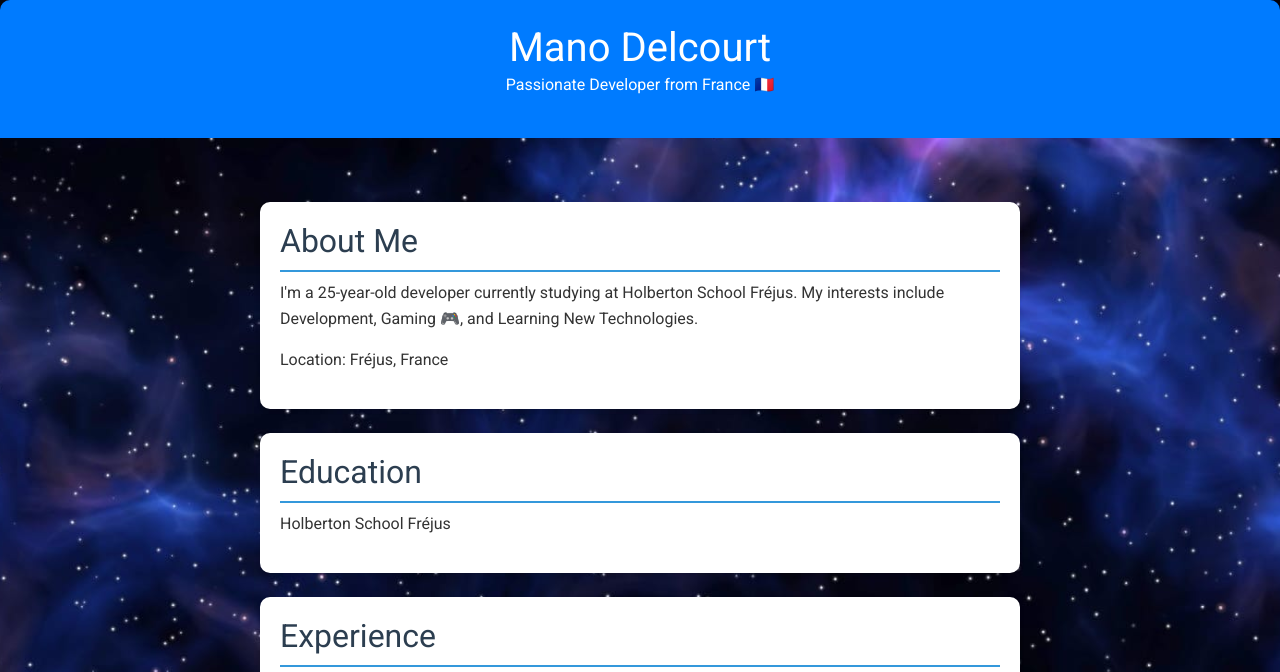
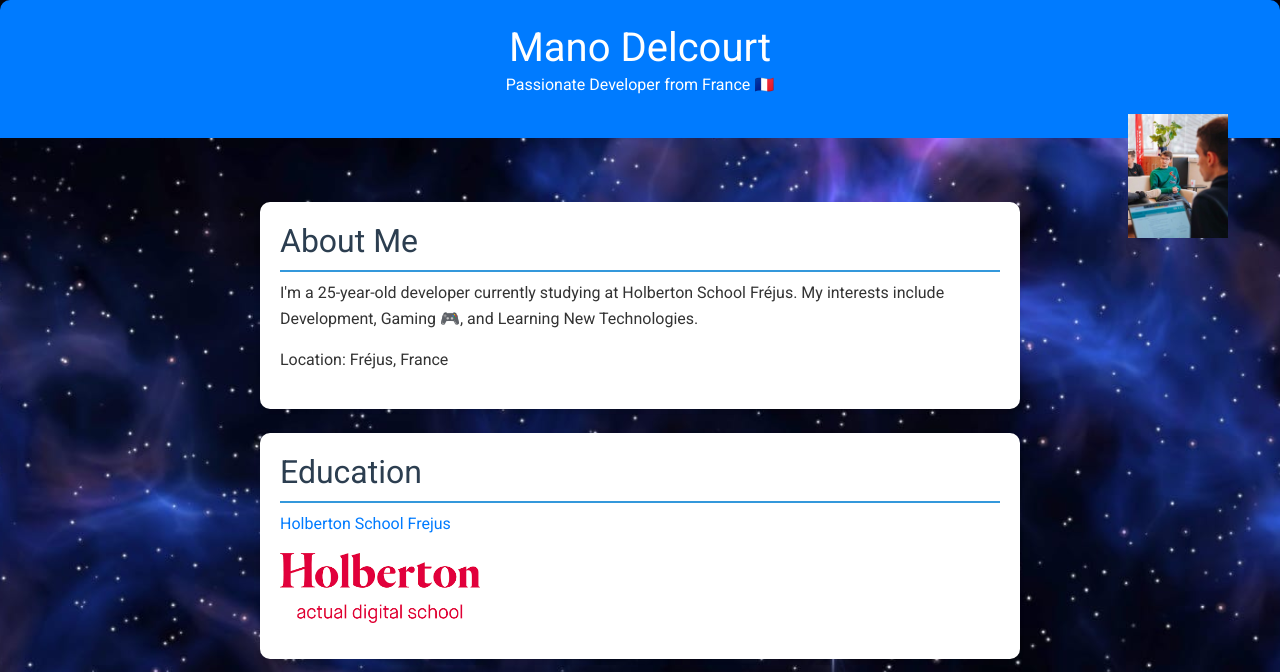
Before and after one commit to Maniok19/Maniok19.github.io, a plain HTML site: page index.html in a window 1280 px wide. Shown: the top 672 px of the page. Drawn offline with nearby package versions, Linux system fonts and the light colour scheme.

Commit message:
Add Holberton School image and link to education section in index.html

```diff
--- a/index.html
+++ b/index.html
@@ -12,6 +12,7 @@
     <header class="bg-primary text-white text-center py-4">
         <h1>Mano Delcourt</h1>
         <p>Passionate Developer from France 🇫🇷</p>
+        <img src="holber (1).jpg" alt="Holberton School" style="width:100px; float:right; margin-right:20px;">
     </header>
     <div class="container mt-4">
         <div class="section mb-4">
@@ -21,7 +22,10 @@
         </div>
         <div class="section mb-4">
             <h2>Education</h2>
-            <p>Holberton School Fréjus</p>
+            <p><a href="https://www.holbertonschool.fr" target="_blank">Holberton School Frejus</a></p>
+            <p><a href="https://www.holbertonschool.fr" target="_blank">
+                <img src="holberton.png" alt="Holberton School" style="width:200px;">
+            </a></p>
         </div>
         <div class="section mb-4">
             <h2>Experience</h2>
```
Also changed, not shown: holber (1).jpg (added), holberton.png (added).
